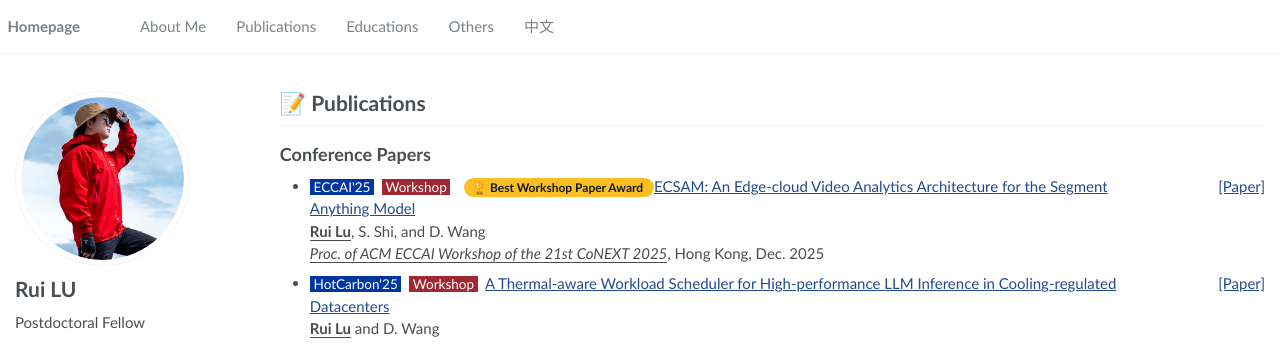
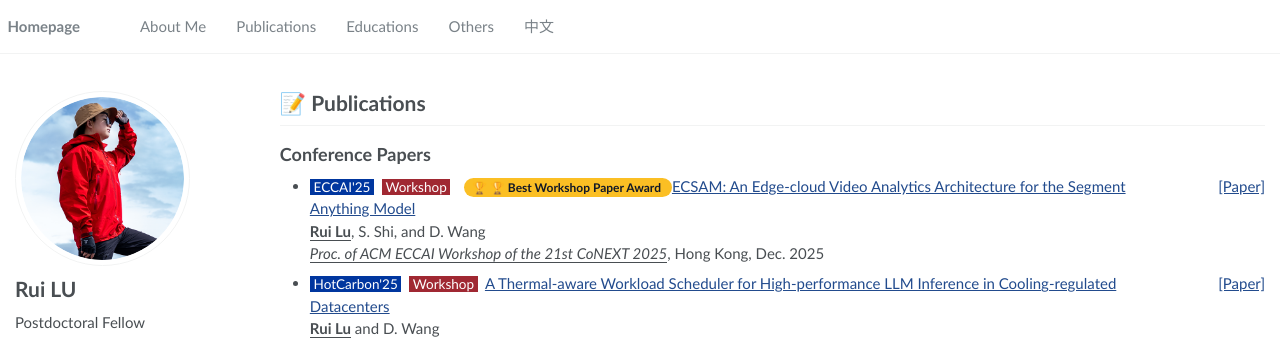
Before and after one commit to SladeLu/sladelu.github.io, a Jekyll site: the page built from _pages/includes/pub2.md, in a window 1280 px wide and 1209 px high. Shown: the top 344 px of the window. Built offline with Jekyll 4.4.1, drawn with Linux system fonts in a browser that asks for light colours; our own code applies the rules of GitHub Pages for plain Markdown files.

Commit message:
Update pubs.yml

```diff
--- a/_data/pubs.yml
+++ b/_data/pubs.yml
@@ -11,7 +11,7 @@
     date: "Dec. 2025"
     downloadurl: " "
     papertype: "Workshop"
-    bestpaper: "Best Workshop Paper Award"
+    bestpaper: "🏆 Best Workshop Paper Award"
 
   - abbrv: "HotCarbon'25"
     author: "<u> <b> Rui Lu</b></u> and D. Wang"
```
